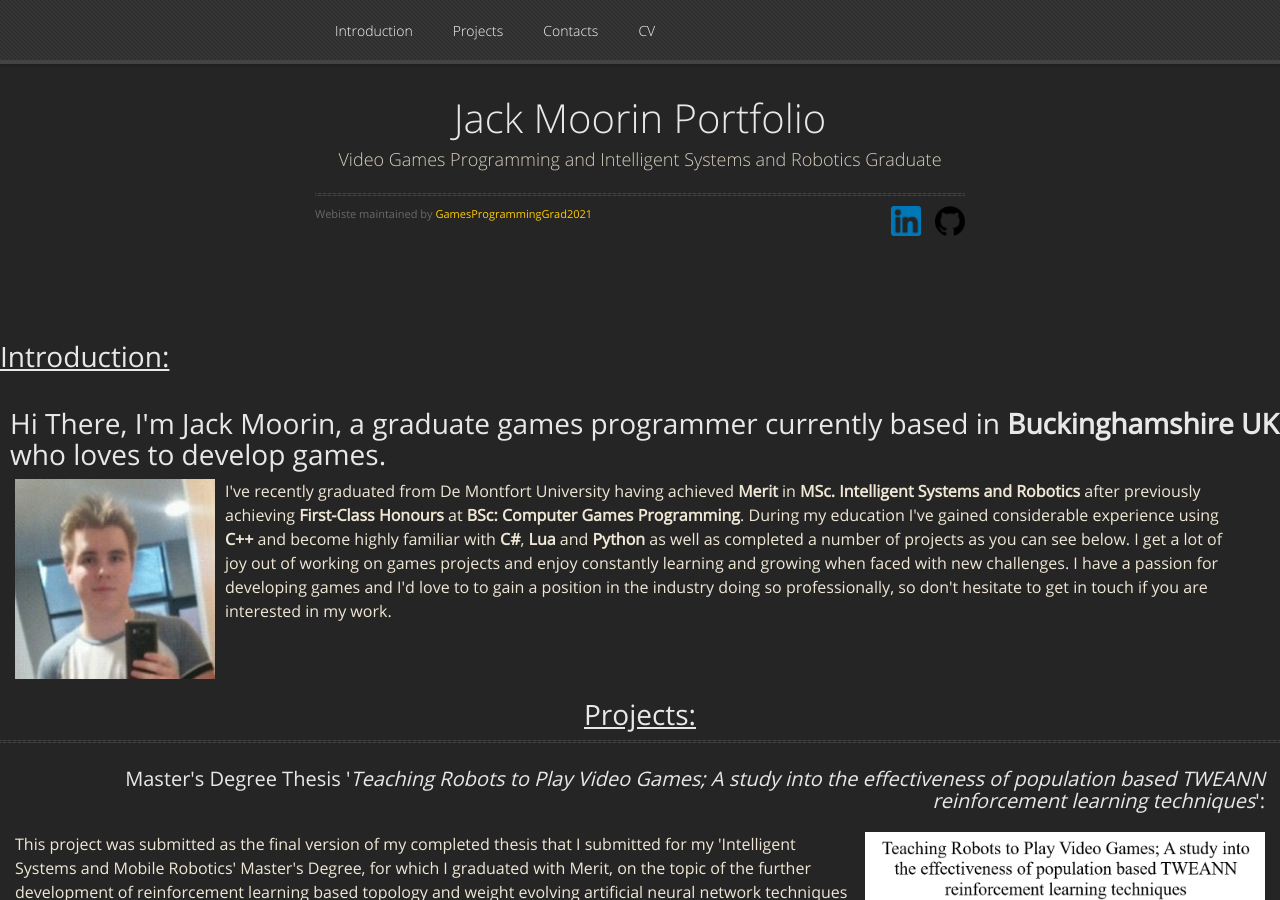
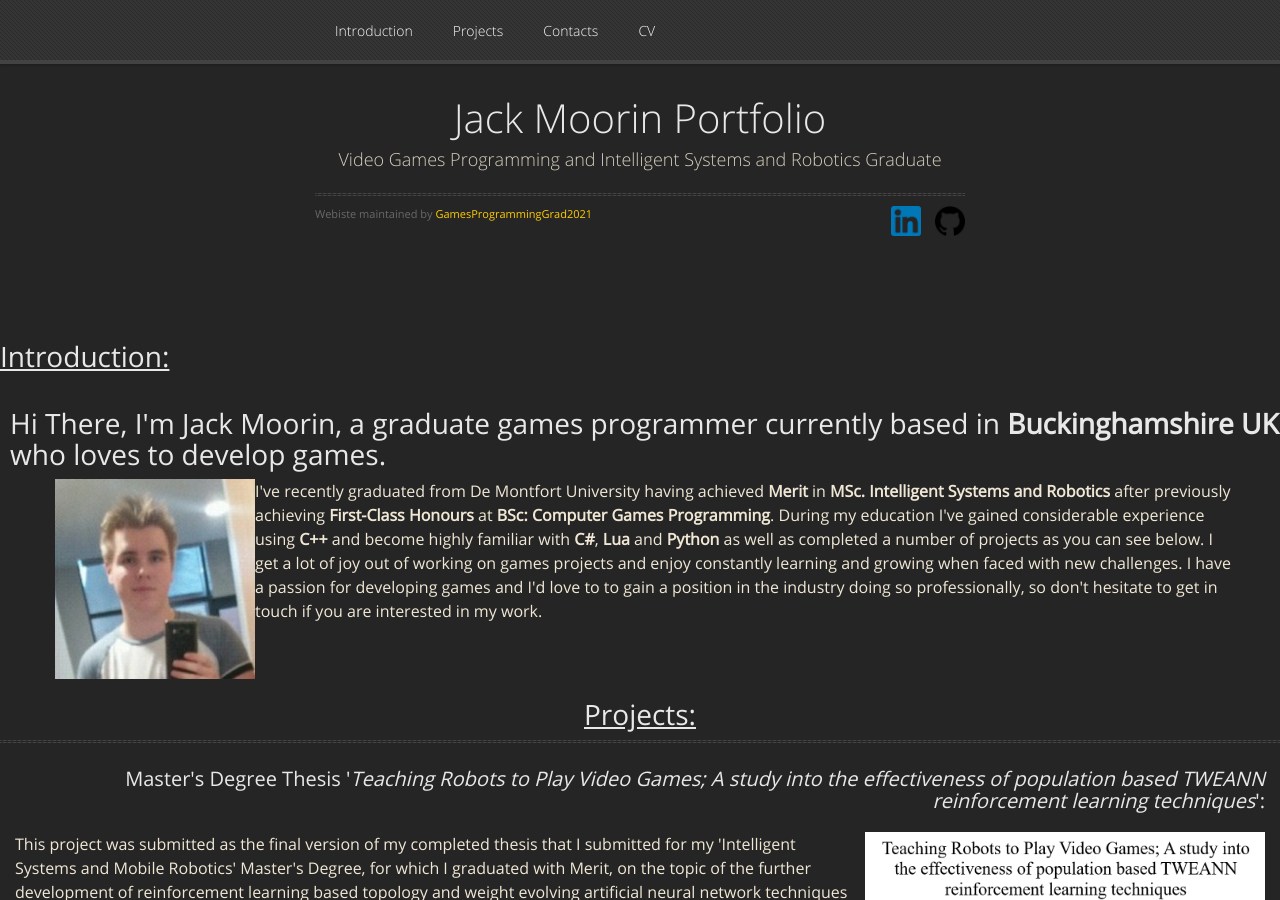
Before and after one commit to GamesProgrammingGrad2021/GamesProgrammingGrad2021.github.io, a Jekyll site: the page built from index.md, in a window 1280 px wide and 900 px high. Built offline with Jekyll 4.4.1, drawn with Linux system fonts in a browser that asks for light colours; nearby versions of some CDN libraries; our own code applies the rules of GitHub Pages for plain Markdown files.

Commit message:
Update default.html

```diff
--- a/_layouts/default.html
+++ b/_layouts/default.html
@@ -197,7 +197,7 @@
 	I'm Jack Moorin, a graduate games programmer currently based in <b>Buckinghamshire UK</b> who loves to develop games.</h1>
 	<div class="project_div_l">
 		<div class="project_text_div_l" style="padding-right: 40px;">
-		<img src="Portfolio_Profile_Image.jpg" alt="Profile_Picture" class="project_thumbnail_l" style="width:200px; height:200px; padding-left: 40px; padding-left: 0px;">
+		<img src="Portfolio_Profile_Image.jpg" alt="Profile_Picture" class="project_thumbnail_l" style="width:200px; height:200px; padding-left: 40px; padding-right: 0px;">
 		I've recently graduated from De Montfort University having achieved <b>Merit</b> in <b>MSc. Intelligent Systems and
 		Robotics</b> after previously achieving <b>First-Class Honours</b> at <b>BSc: Computer Games Programming</b>. During my
 		education I've gained considerable experience using <b>C++</b> and become highly familiar with <b>C#</b>, <b>Lua</b> and
```
